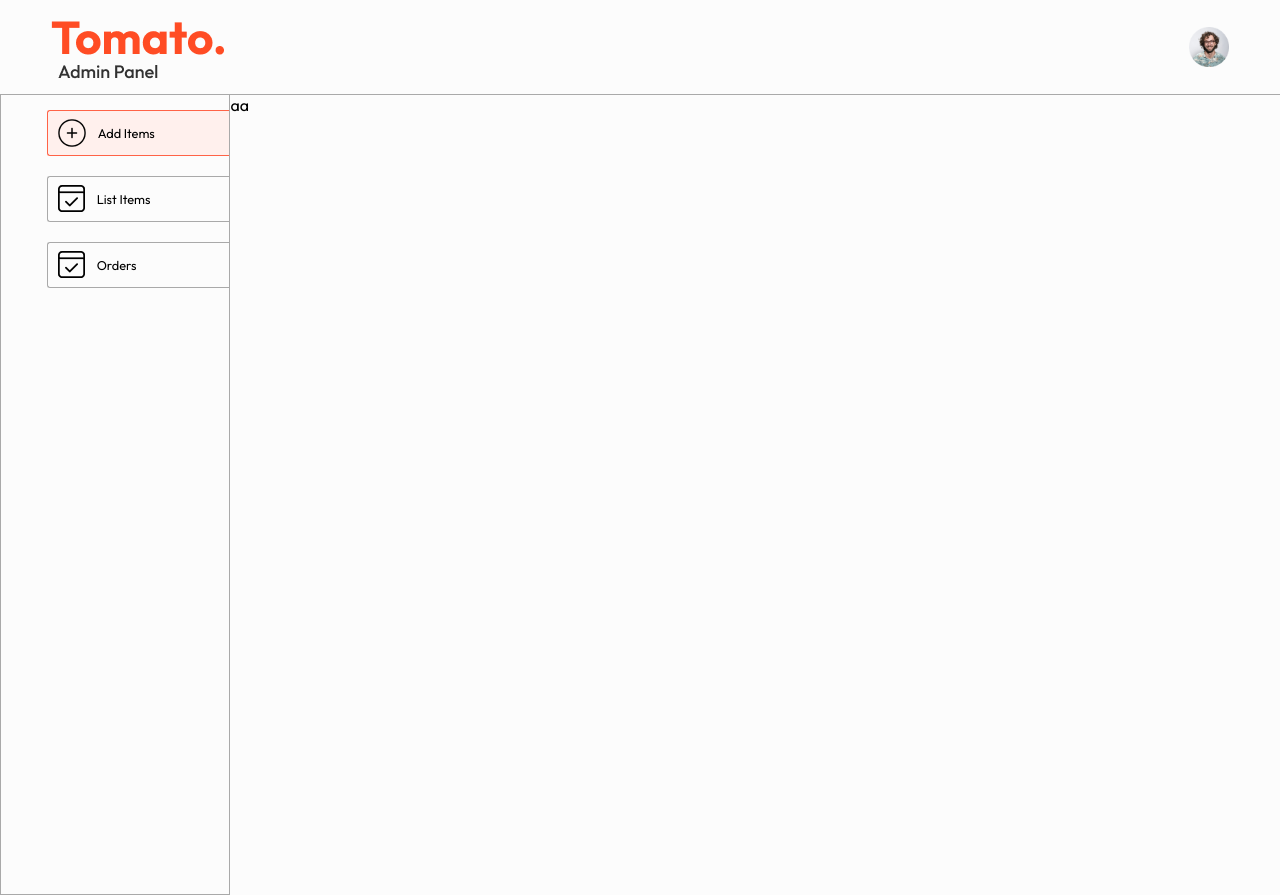
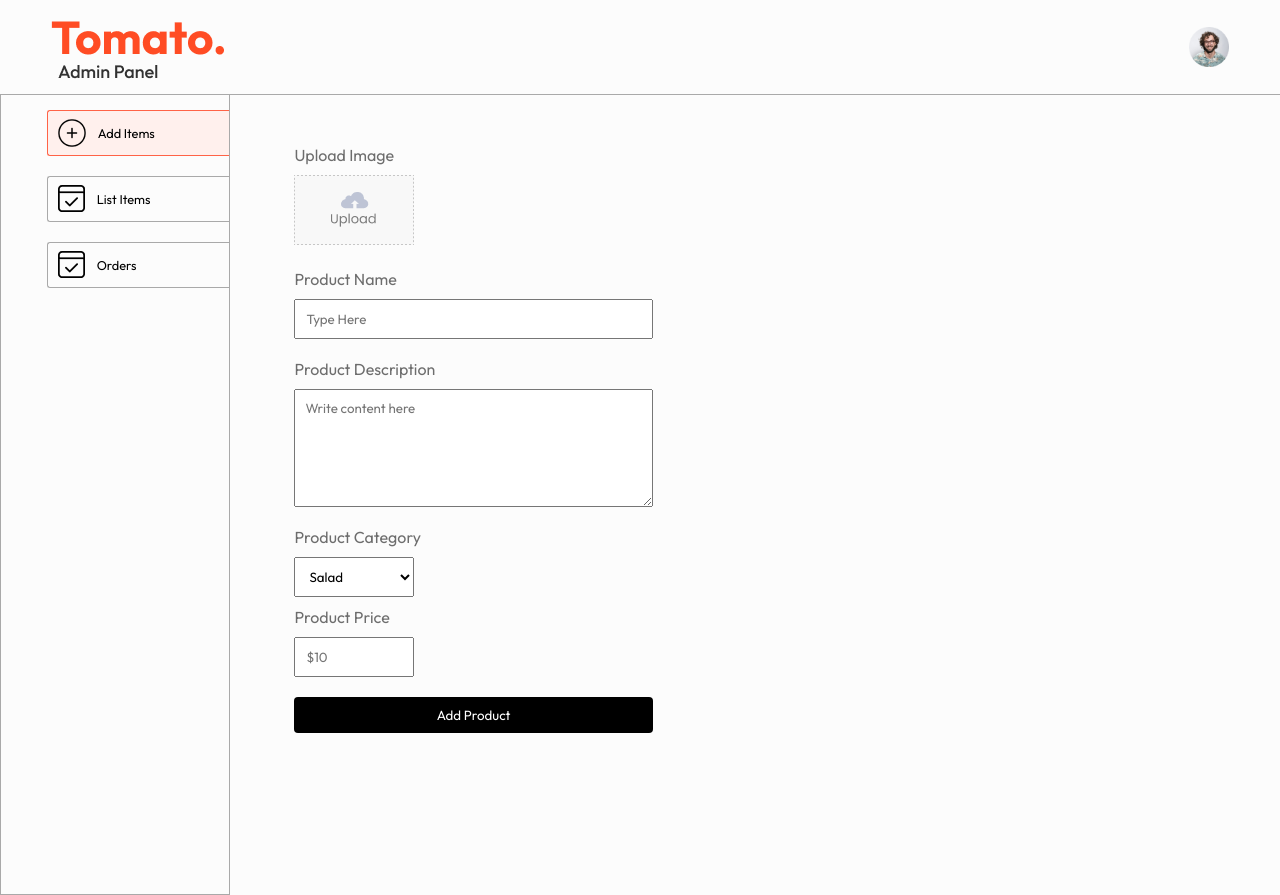
Before and after one commit to M-Muiz/Full_Stack-Food-App, a React (Vite) app in the folder admin/: page /add in a window 1280 px wide. Built offline with nearby package versions, Linux system fonts and the light colour scheme.

Commit message:
complete add page ui

```diff
--- a/admin/src/index.css
+++ b/admin/src/index.css
@@ -27,3 +27,10 @@ hr {
 .app-content{
   display: flex;
 }
+
+
+.flex-col{
+  display: flex;
+  flex-direction: column;
+  gap: 10px;
+}
--- a/admin/src/pages/Add/Add.css
+++ b/admin/src/pages/Add/Add.css
@@ -0,0 +1,46 @@
+.add {
+    width: 70%;
+    margin-left: max(5vw, 25px);
+    margin-top: 50px;
+    color: #6d6d6d;
+    font-size: 16px;
+}
+
+.add form {
+    gap: 20px;
+}
+
+.add-img-upload img {
+    width: 120px;
+}
+
+.add-product-name,
+.add-product-description {
+    width: max(40%, 300px);
+}
+
+.add-product-name input,
+.add-product-description textarea {
+    padding: 10px;
+}
+
+
+.add-category-price {
+    display: flex !important;
+    gap: 30px;
+}
+
+.add-category-price select, .add-category-price input {
+    max-width: 120px;
+    padding: 10px;
+}
+
+.add-btn{
+    border-radius: 4px;
+    width: max(40%, 300px);
+    padding: 10px;
+    border: none;
+    background-color: black;
+    color: white;
+    cursor: pointer;
+}
--- a/admin/src/pages/Add/Add.jsx
+++ b/admin/src/pages/Add/Add.jsx
@@ -1,10 +1,51 @@
 import React from 'react'
 import './Add.css'
+import { assets } from "../../assets/assets"
+
 
 const Add = () => {
   return (
-    <div>
-      aa
+    <div className="add">
+      <form className='flex-col'>
+        <div className="add-img-upload flex-col">
+          <p>Upload Image</p>
+          <label htmlFor='image'>
+            <img src={assets.upload_area} alt="image" />
+          </label>
+          <input type="file" id='image' hidden required />
+        </div>
+        <div className="add-product-name flex-col">
+          <p>Product Name</p>
+          <input type="text" placeholder="Type Here" />
+        </div>
+        <div className="add-product-description flex-col">
+          <p>Product Description</p>
+          <textarea name="description" rows={6} placeholder='Write content here' required></textarea>
+        </div>
+
+        <div className="add-category-price flex-col">
+          <div className="add-category flex-col">
+            <p>Product Category</p>
+            <select name="category">
+              <option value="Salad">Salad</option>
+              <option value="Rolls">Rolls</option>
+              <option value="Deserts">Deserts</option>
+              <option value="Sandwich">Sandwich</option>
+              <option value="Cake">Cake</option>
+              <option value="Pure Veg">Pure Veh</option>
+              <option value="Chichken">Chichken</option>
+              <option value="Chinese">Chinese</option>
+            </select>
+          </div>
+          <div className="add-price flex-col">
+            <p>Product Price</p>
+            <input type="number" placeholder="$10" name='price' required />
+          </div>
+        </div>
+
+        <button type='submit' className='add-btn'>Add Product</button>
+
+      </form>
     </div>
   )
 }
```
